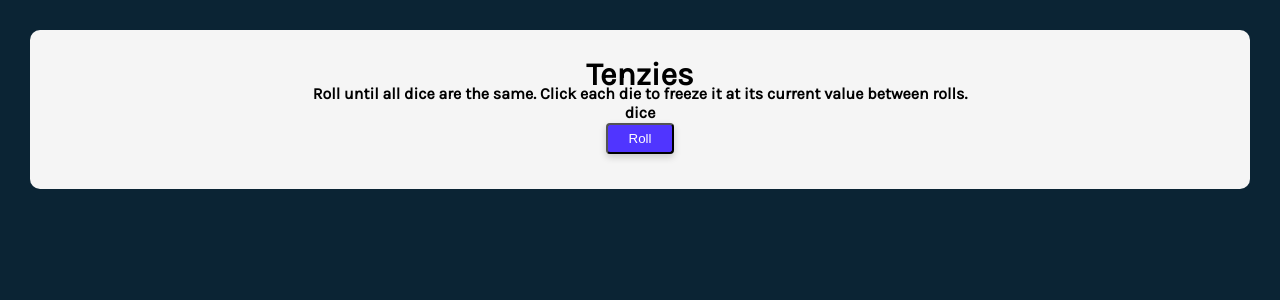
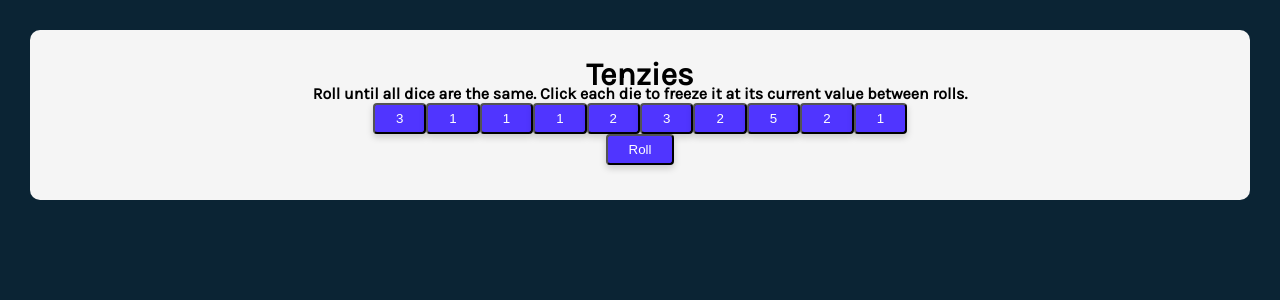
Before and after one commit to 0xEddie/react-tenzies, a React (Vite) app: page / in a window 1280 px wide. Shown: the top 300 px of the page. Built offline with nearby package versions, Linux system fonts and the light colour scheme.

Commit message:
static implement all elements

```diff
--- a/src/App.jsx
+++ b/src/App.jsx
@@ -1,27 +1,37 @@
+import { nanoid } from 'nanoid';
 import { useEffect, useState } from 'react';
 import './App.css';
 import Dice from './components/Dice';
 
 function App() {
-  const numOfDice = 10;
-  const [dice, setDice] = useState(() => {
-    const diceArray = [];
-    // eslint-disable-next-line no-plusplus
-    for (let i = 0; i < numOfDice; i++) {
-      diceArray.push({
+  // initialize dice array
+  const diceInit = [];
+  for (let i = 0; i < 10; i++) {
+    diceInit.push({
+      id: nanoid(),
       value: randomRoll(),
       locked: false,
     });
   }
-    return diceArray;
-  });
 
+  const [dice, setDice] = useState(diceInit);
+  console.log(dice);
+
+  // return a value from 1 to 6
   function randomRoll() {
-    return Math.floor(Math.random() * 6);
+    return Math.floor(Math.random() * 6) + 1;
   }
 
+  // TODO pass into Dice
+  function toggleLock(dieId) {
+    console.log(`locking die #${dieId}`);
+  }
+
+  // TODO implement state update
   function rollDice() {
     console.log('rolling!');
+    // if die is not 'locked', then roll a new value
+    // setState(oldDice =>)
   }
 
   return (
@@ -31,7 +41,7 @@ function App() {
         Roll until all dice are the same. Click each die to freeze it at its
         current value between rolls.
       </p>
-      <Dice />
+      <Dice dice={dice} />
       <button onClick={rollDice} type="button">
         Roll
       </button>
--- a/src/components/Dice.jsx
+++ b/src/components/Dice.jsx
@@ -1,16 +1,23 @@
 import { useState } from 'react';
 
-function Dice() {
+function Dice({ dice }) {
+  console.log('dice: ', dice);
+  const dieElems = dice.map( die =>
+    <Die
+      key={die.id}
+      die={die}
+    />
+    )
   return (
     <div className="dice">
-      <p>dice</p>
+      {dieElems}
     </div>
   );
 }
 
-function Die() {
-  const number = 3;
-  return <div className="die">{number}</div>;
+function Die({ die }) {
+  console.log('die: ',die);
+  return <button type='button' className="die">{die.value}</button>;
 }
 
 export default Dice;
```
Lines whose indentation alone changed are shown as unchanged.
